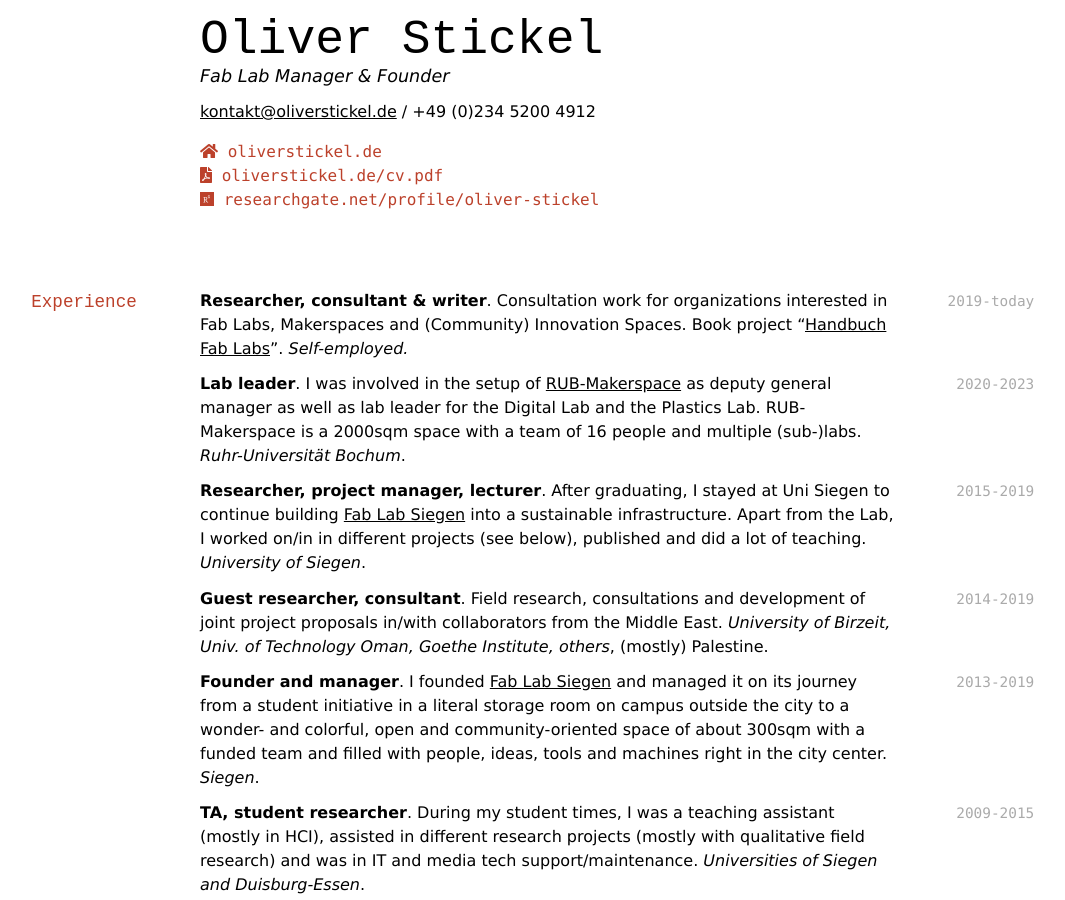
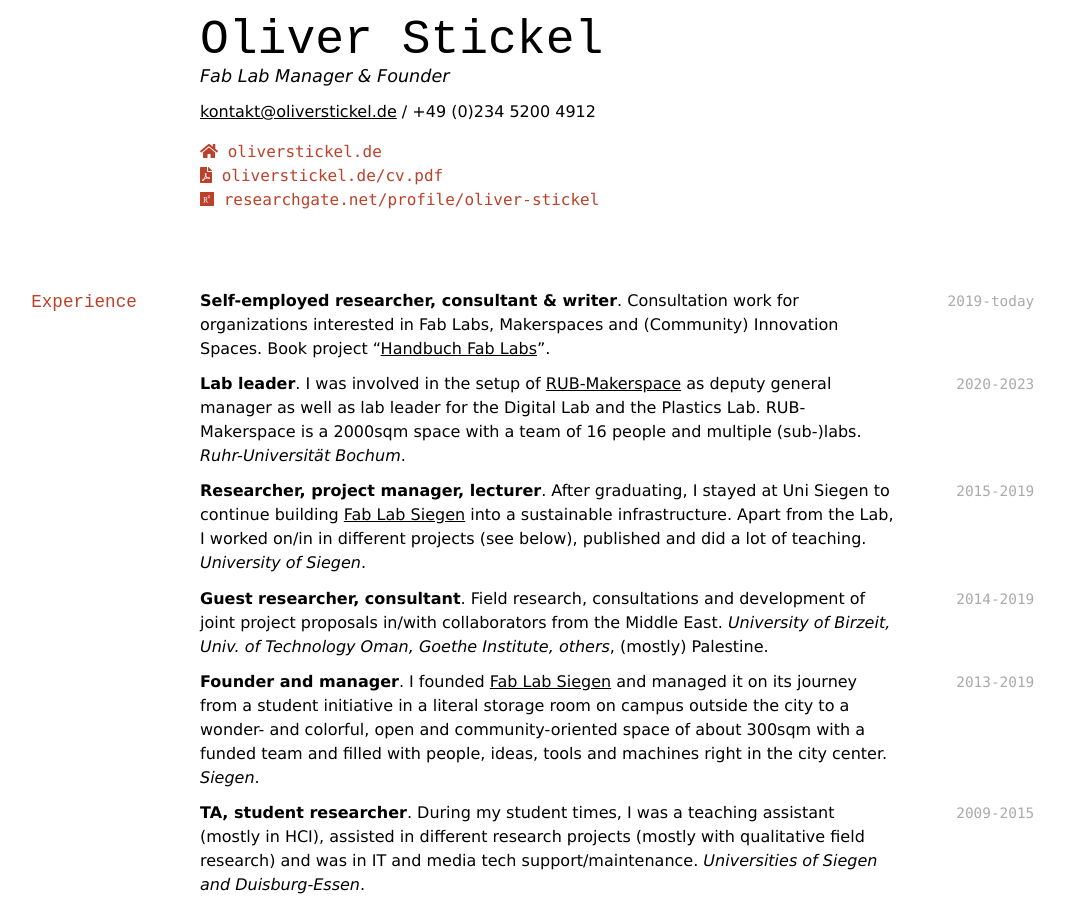
Before and after one commit to oliverstickel/oliverstickel.github.io, a Jekyll site: the page built from index.md, in a window 1280 px wide and 900 px high. Shown: the whole window, without its empty margins (132-1197 px from the left). Built offline with Jekyll 4.4.1, drawn with Linux system fonts in a browser that asks for light colours; nearby versions of some CDN libraries; a style sheet for code colours, icons or effects is not loaded.

```diff
--- a/index.md
+++ b/index.md
@@ -16,7 +16,7 @@ Fab Lab Manager & Founder
 ## Experience
 
 `2019-today`
-**Researcher, consultant & writer**. Consultation work for organizations interested in Fab Labs, Makerspaces and (Community) Innovation Spaces. Book project "[Handbuch Fab Labs](https://www.bombini-verlag.de/shop/handbuch-fab-labs/)". *Self-employed.*
+**Self-employed researcher, consultant & writer**. Consultation work for organizations interested in Fab Labs, Makerspaces and (Community) Innovation Spaces. Book project "[Handbuch Fab Labs](https://www.bombini-verlag.de/shop/handbuch-fab-labs/)".
 
 `2020-2023`
 **Lab leader**. I was involved in the setup of [RUB-Makerspace](https://makerspace.rub.de) as deputy general manager as well as lab leader for the Digital Lab and the Plastics Lab. RUB-Makerspace is a 2000sqm space with a team of 16 people and multiple (sub-)labs. *Ruhr-Universität Bochum*.
```
